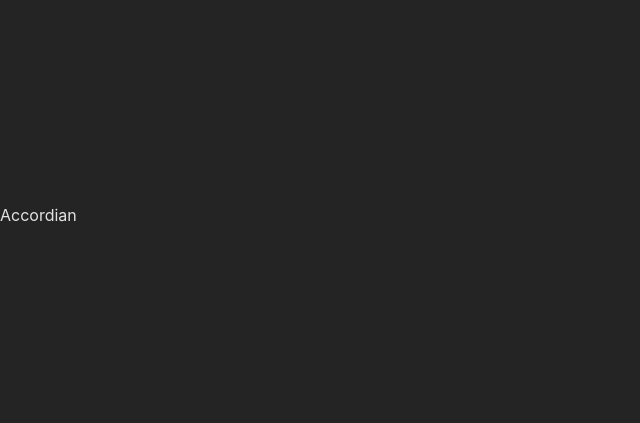
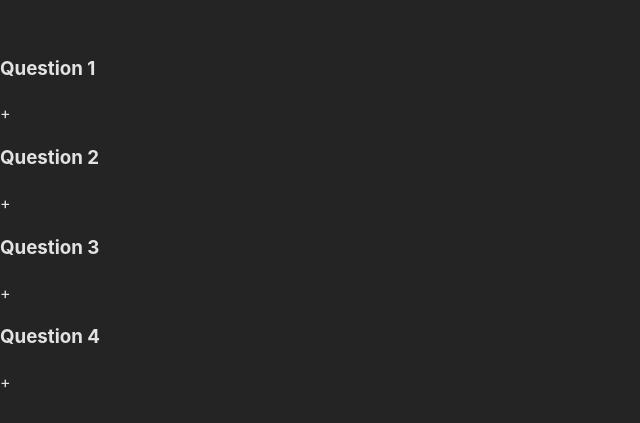
Before and after one commit to dbrainz/react-components, a React (Vite) app: page / in a window 1280 px wide. Shown: the part 185-608 px from the top of the page, without its empty margins (0-640 px from the left). Built offline with nearby package versions, Linux system fonts and the light colour scheme.

Commit message:
Add single selection functionality

```diff
--- a/src/App.jsx
+++ b/src/App.jsx
@@ -1,6 +1,6 @@
 import { useState } from 'react'
 import './App.css'
-import Accordian from './components/Accordian/index'
+import Accordion from './components/Accordion/index'
 <comp></comp>
 
 function App() {
@@ -8,7 +8,7 @@ function App() {
 
   return (
     <>
-      <Accordian />
+      <Accordion />
     </>
   )
 }
--- a/src/components/Accordian/index.jsx
+++ /dev/null
@@ -1,9 +0,0 @@
-import data from './data';
-
-export default function Accordian() {
-
-    return <div>
-        Accordian
-    </div>
-
-}
--- a/src/components/Accordian/data.js
+++ b/src/components/Accordion/data.js
@@ -2,22 +2,22 @@ const data = [
     {
         id: '1',
         question: 'Question 1',
-        answer: 'Amswer 1'
+        answer: 'Answer 1'
     },
     {
         id: '2',
         question: 'Question 2',
-        answer: 'Amswer 2'
+        answer: 'Answer 2'
     },
     {
         id: '3',
         question: 'Question 3',
-        answer: 'Amswer 3'
+        answer: 'Answer 3'
     },
     {
         id: '4',
         question: 'Question 4',
-        answer: 'Amswer 4'
+        answer: 'Answer 4'
     }
 ];
 
--- /dev/null
+++ b/src/components/Accordion/index.jsx
@@ -0,0 +1,39 @@
+import { useState } from 'react';
+import data from './data';
+
+export default function Accordion() {
+
+    const [selected, setSelected] = useState(null);
+
+    function handleSingleSelection(clickedId) {
+        if (selected === clickedId) {
+            setSelected(null);
+        } else {
+            setSelected(clickedId);
+        }
+    }
+
+    return <div className = "wrapper">
+        <div className = "accordion">
+            {
+                data && data.length > 0 ?
+                    data.map(dataItem =>
+                        <div className = "item">
+                            <div onClick= {()=>handleSingleSelection(dataItem.id)} className = "title">
+                                <h3>{dataItem.question}</h3>
+                                <span>+</span>
+                            </div>
+                            { selected === dataItem.id ?
+                                <div className = "answer">
+                                    {dataItem.answer}
+                                </div>
+                            : null }
+
+                        </div>)
+                : <div>'No data'</div>
+            }
+
+        </div>
+    </div>
+
+}
```
Also changed, not shown: src/components/Accordion/styles.css (added).
